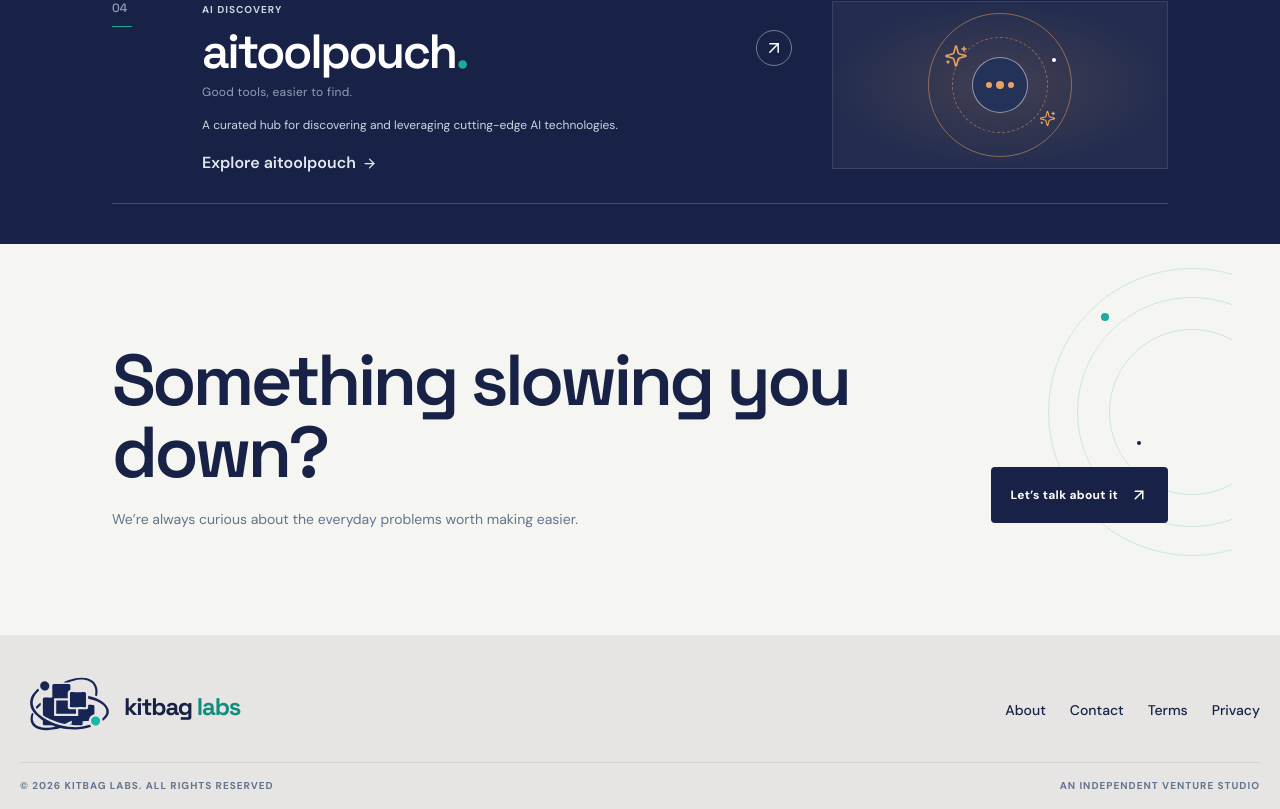
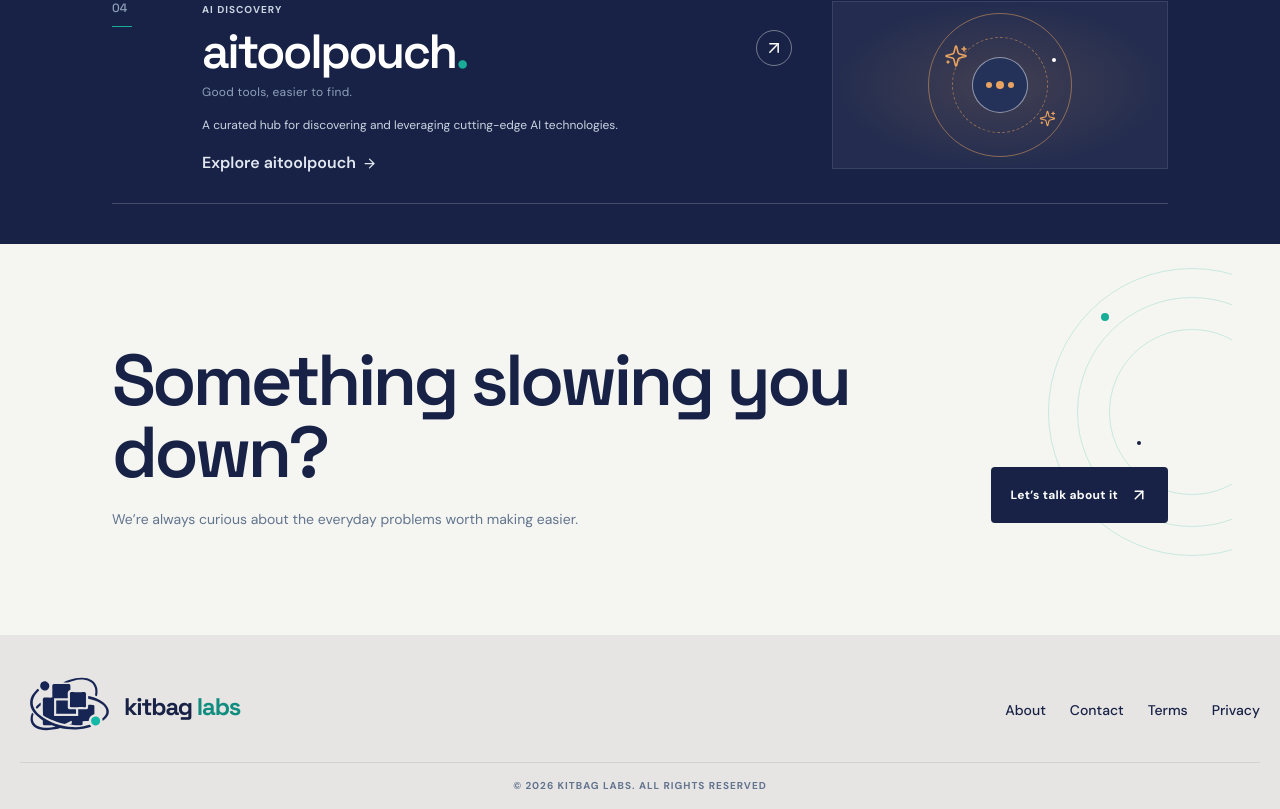
Before and after one commit to bakosbits/kitbaglabs, a React (Vite) app: page / in a window 1280 px wide. Shown: the part 2958-3767 px from the top of the page. Built offline with nearby package versions, Linux system fonts and the light colour scheme.

Commit message:
update: footer

```diff
--- a/src/components/Layout.tsx
+++ b/src/components/Layout.tsx
@@ -56,9 +56,8 @@ function Footer() {
                         <a href="/privacy" className="hover:text-teal-dark transition-colors">Privacy</a>
                     </nav>
                 </div>
-                <div className="flex flex-col items-start gap-2 border-t border-ink/10 pt-4 text-2xs font-bold tracking-widest text-slate-500 md:flex-row md:justify-between md:gap-4">
+                <div className="border-t border-ink/10 pt-4 text-2xs font-bold tracking-widest text-slate-500 text-center">
                     <span>© {new Date().getFullYear()} KITBAG LABS. ALL RIGHTS RESERVED</span>
-                    <span>AN INDEPENDENT VENTURE STUDIO</span>
                 </div>
             </div>
         </footer>
--- a/src/pages/Contact.tsx
+++ b/src/pages/Contact.tsx
@@ -39,7 +39,7 @@ export default function Contact() {
 
     return (
         <Layout>
-            <PageIntro centered id="contact-page-title" label="CONTACT" title={<>How can we <span className="text-teal-dark">help</span>?</>} lead="Tell us what’s slowing you down, or ask about one of our products." />
+            <PageIntro centered id="contact-page-title" label="CONTACT" title={<>How can <span className="text-teal-dark">we{" "}</span>help?</>} lead="Tell us what’s slowing you down, or ask about one of our products." />
             <Section className="border-t border-line pt-8 pb-18 md:pb-28 xl:px-16">
                 {status === "sent" ? (
                     <div className="mx-auto max-w-xl text-center" role="status">
```
